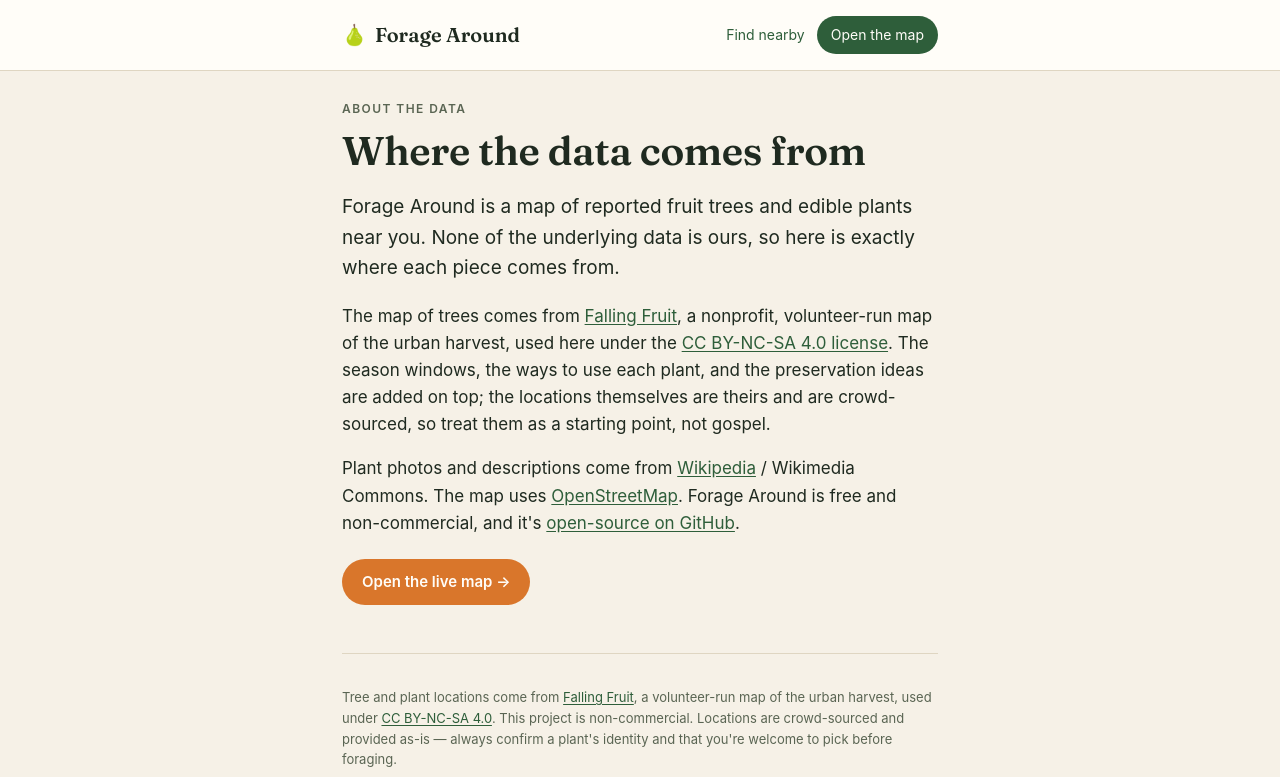
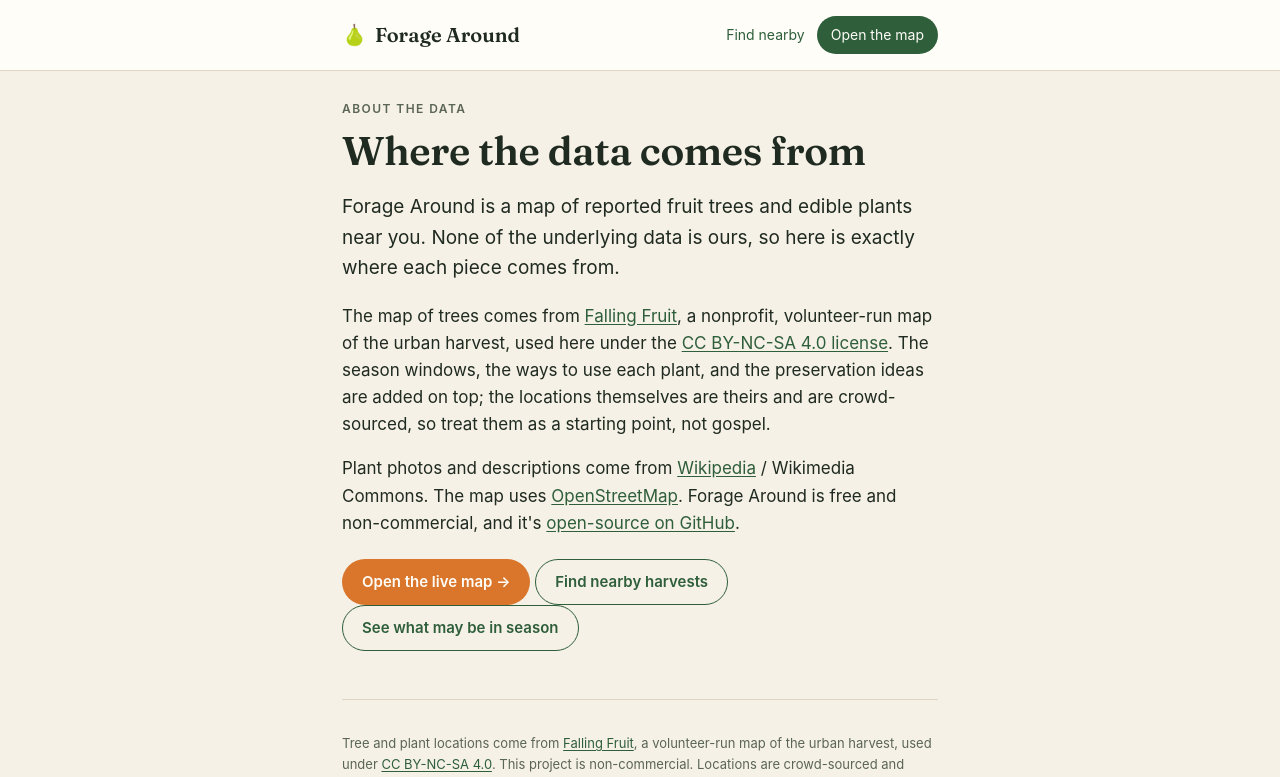
Before and after one commit to sarbak/forage-around, a Next.js app in the folder seo-site/: page /about in a window 1280 px wide. Shown: the top 777 px of the page. Built offline with nearby package versions, Linux system fonts and the light colour scheme; no server answers.

Commit message:
Link the About page to harvest guides
Co-authored-by: tin-computer[bot] <277149838+tin-computer[bot]@users.noreply.github.com>

```diff
--- a/seo-site/app/about/page.tsx
+++ b/seo-site/app/about/page.tsx
@@ -1,4 +1,5 @@
 import type { Metadata } from "next";
+import Link from "next/link";
 import { Credits, APP_URL } from "../components";
 import { AboutPageViewed, ToAppLink } from "../analytics";
 
@@ -6,6 +7,9 @@
   title: "Where the data comes from",
   description:
     "The data behind Forage Around: tree locations from Falling Fruit, plant photos and descriptions from Wikipedia, and maps from OpenStreetMap.",
+  alternates: {
+    canonical: "https://foragearound.com/about",
+  },
 };
 
 export default function About() {
@@ -57,7 +61,13 @@
       <p style={{ margin: "22px 0" }}>
         <ToAppLink className="btn" href={APP_URL} from="about">
           Open the live map →
-        </ToAppLink>
+        </ToAppLink>{" "}
+        <Link className="btn-outline" href="/locations">
+          Find nearby harvests
+        </Link>{" "}
+        <Link className="btn-outline" href="/seasonal-guide">
+          See what may be in season
+        </Link>
       </p>
 
       <Credits />
```
